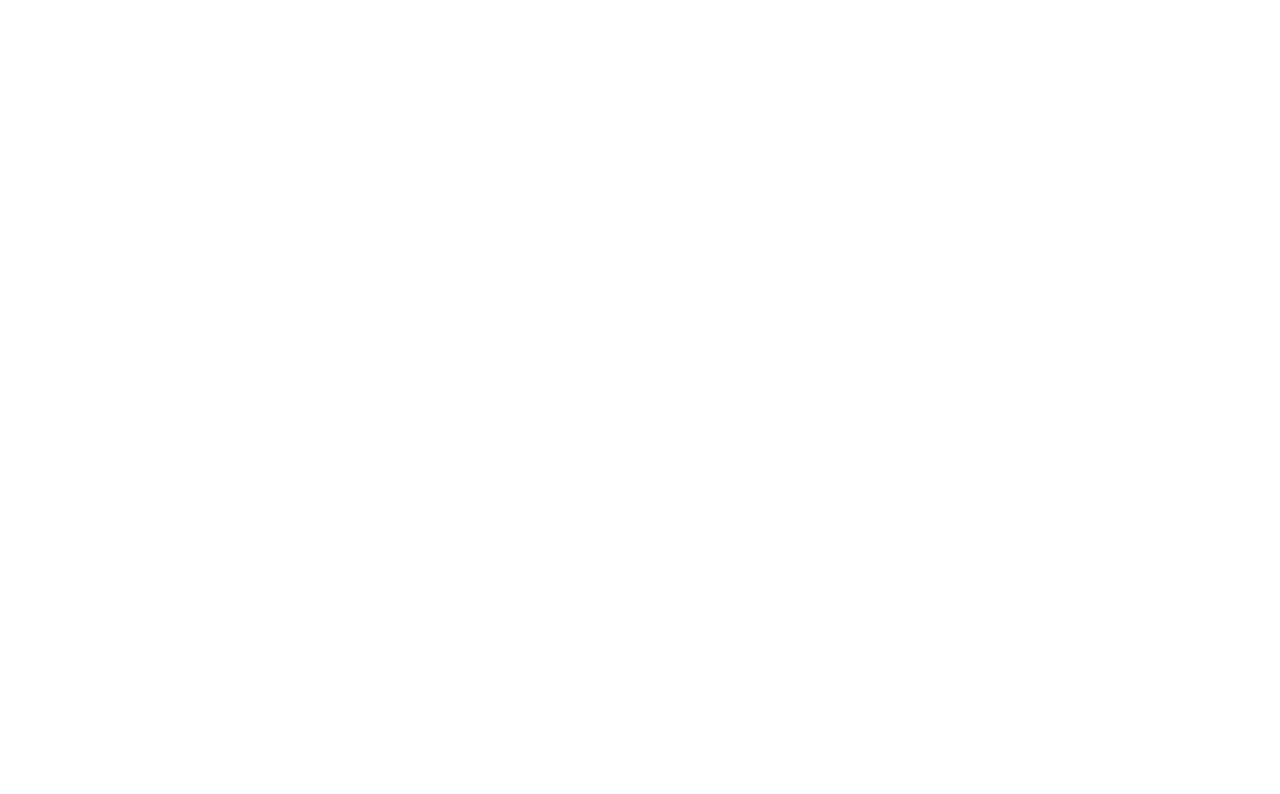
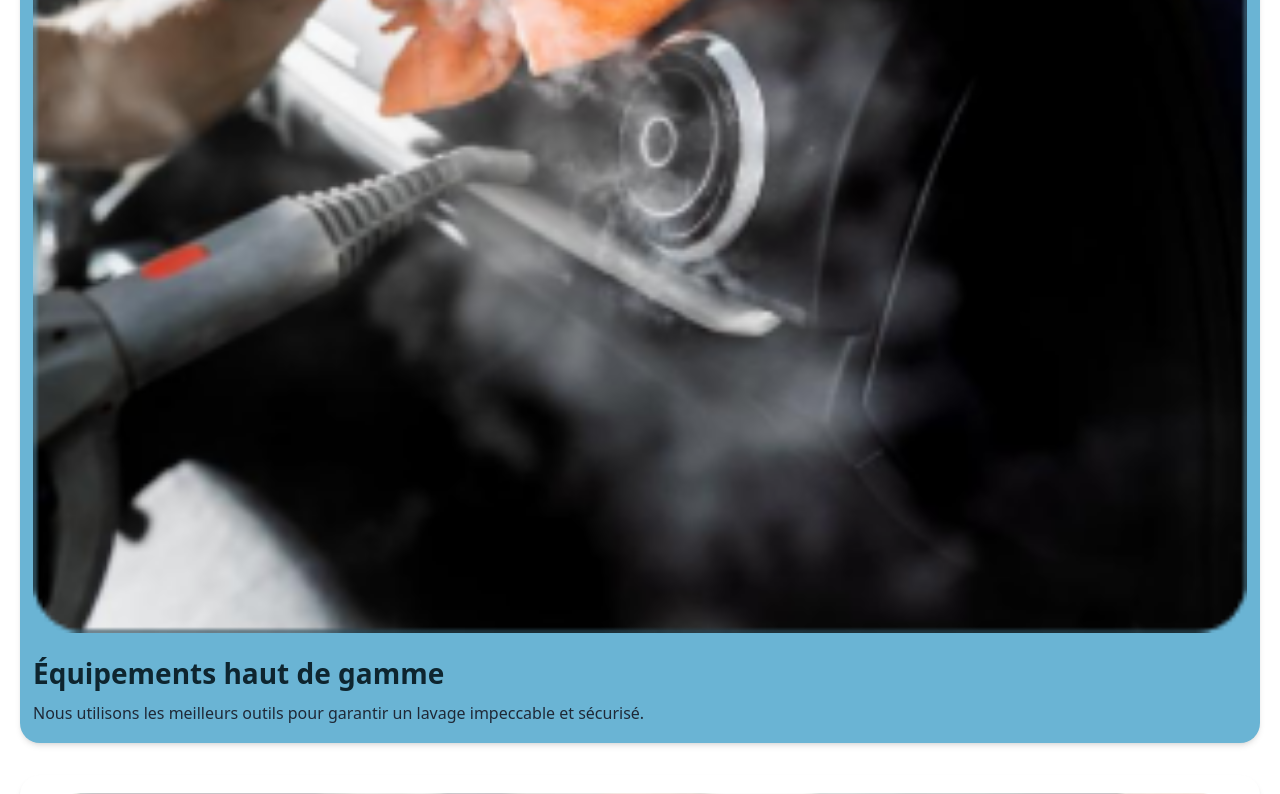
Before and after one commit to Fahadmohammad1/carzewash-frontend, a React (Vite) app: page / in a window 1280 px wide. Shown: the part 3500-4294 px from the top of the page. Before the commit the page ends 3006 px from the top, so only its background shows below. Built offline with nearby package versions, Linux system fonts and the light colour scheme.

Commit message:
service section cmplt

```diff
--- a/src/components/home/Service.jsx
+++ b/src/components/home/Service.jsx
@@ -1,18 +1,21 @@
 import React from "react";
 import service1 from "../../assets/service/service-1.png";
 
-const Service = () => {
+const Service = ({ service }) => {
   return (
-    <div className="px-[13px] py-[18px] rounded-[20px] shadow-md">
-      <img className="rounded-xl w-full mb-5" src={service1} alt="car wash" />
+    <div
+      className={`px-[13px] py-[18px] rounded-[20px] shadow-md ${service.bgColor}`}
+    >
+      <img
+        className="rounded-xl w-full mb-5"
+        src={service.image}
+        alt="car wash"
+      />
       <div>
         <h3 className="text-[28px] leading-[40px] font-extrabold mb-2 text-cw-secondary">
-          Services Professionnels
+          {service.title}
         </h3>
-        <p className="text-base leading-6">
-          Notre équipe expérimentée utilise des techniques avancées pour un
-          nettoyage méticuleux.
-        </p>
+        <p className="text-base leading-6">{service.description}</p>
       </div>
     </div>
   );
--- a/src/components/home/Services.jsx
+++ b/src/components/home/Services.jsx
@@ -1,7 +1,36 @@
 import React from "react";
 import Service from "./Service";
+import service1 from "../../assets/service/service-1.png";
+import service2 from "../../assets/service/service-2.png";
+import service3 from "../../assets/service/service-3.png";
 
 const Services = () => {
+  const services = [
+    {
+      id: 1,
+      image: service1,
+      bgColor: "bg-white",
+      title: "Services Professionnels",
+      description:
+        "Notre équipe expérimentée utilise des techniques avancées pour un nettoyage méticuleux.",
+    },
+    {
+      id: 2,
+      image: service2,
+      bgColor: "bg-cw-primary",
+      title: "Équipements haut de gamme",
+      description:
+        "Nous utilisons les meilleurs outils pour garantir un lavage impeccable et sécurisé.",
+    },
+    {
+      id: 3,
+      image: service3,
+      bgColor: "bg-white",
+      title: "Tarifs Compétitifs",
+      description:
+        "Des services de qualité à des prix abordables pour tous nos clients.",
+    },
+  ];
   return (
     <section className="mt-[60px]">
       <h1 className="text-[28px] leading-[42px] font-black text-center mb-3">
@@ -14,8 +43,10 @@
         l’accent sur la qualité et la satisfaction du client.
       </p>
 
-      <div>
-        <Service />
+      <div className="grid grid-cols-1 gap-y-8">
+        {services?.map((service) => (
+          <Service key={service.id} service={service} />
+        ))}
       </div>
     </section>
   );
```
